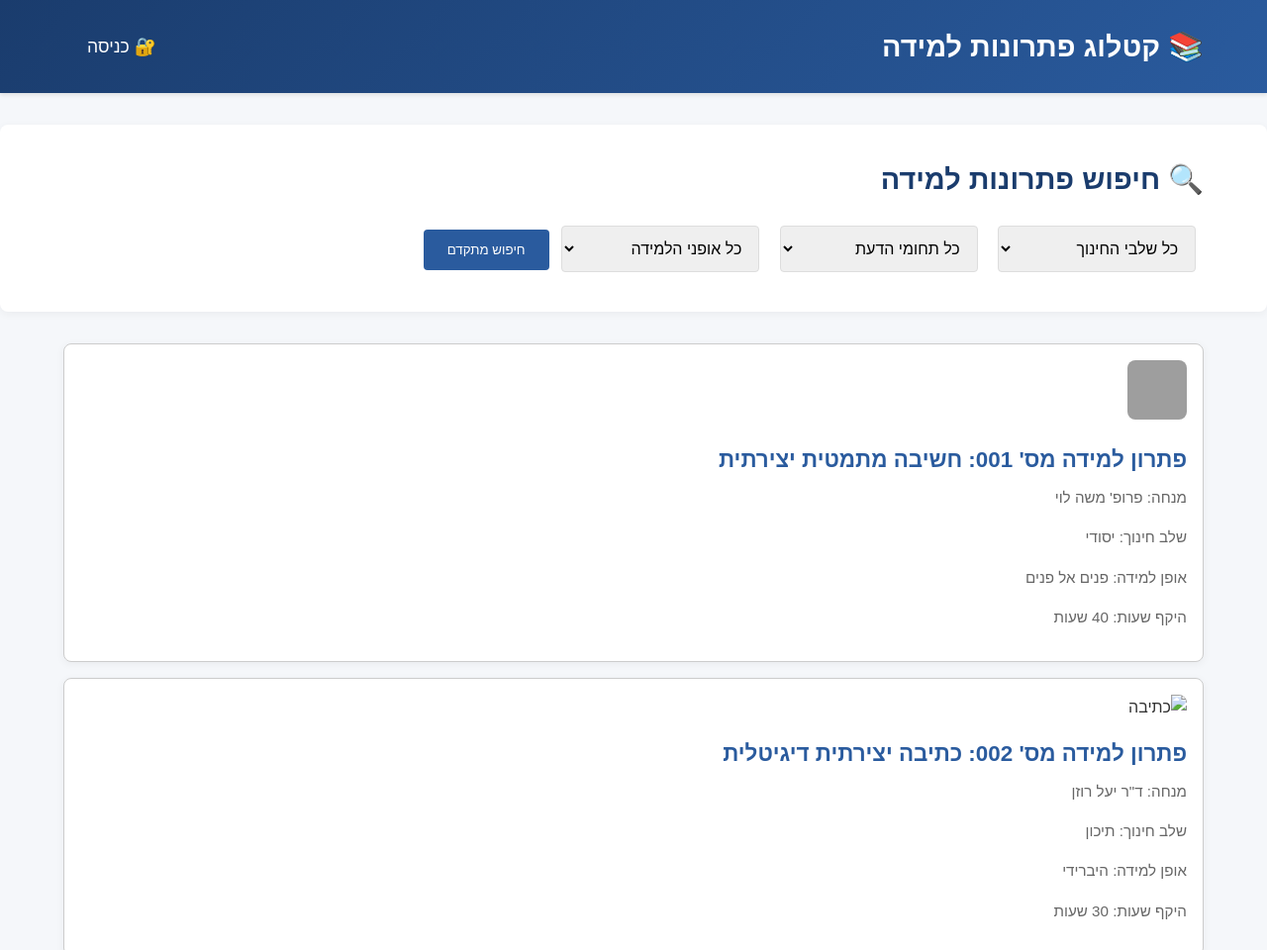
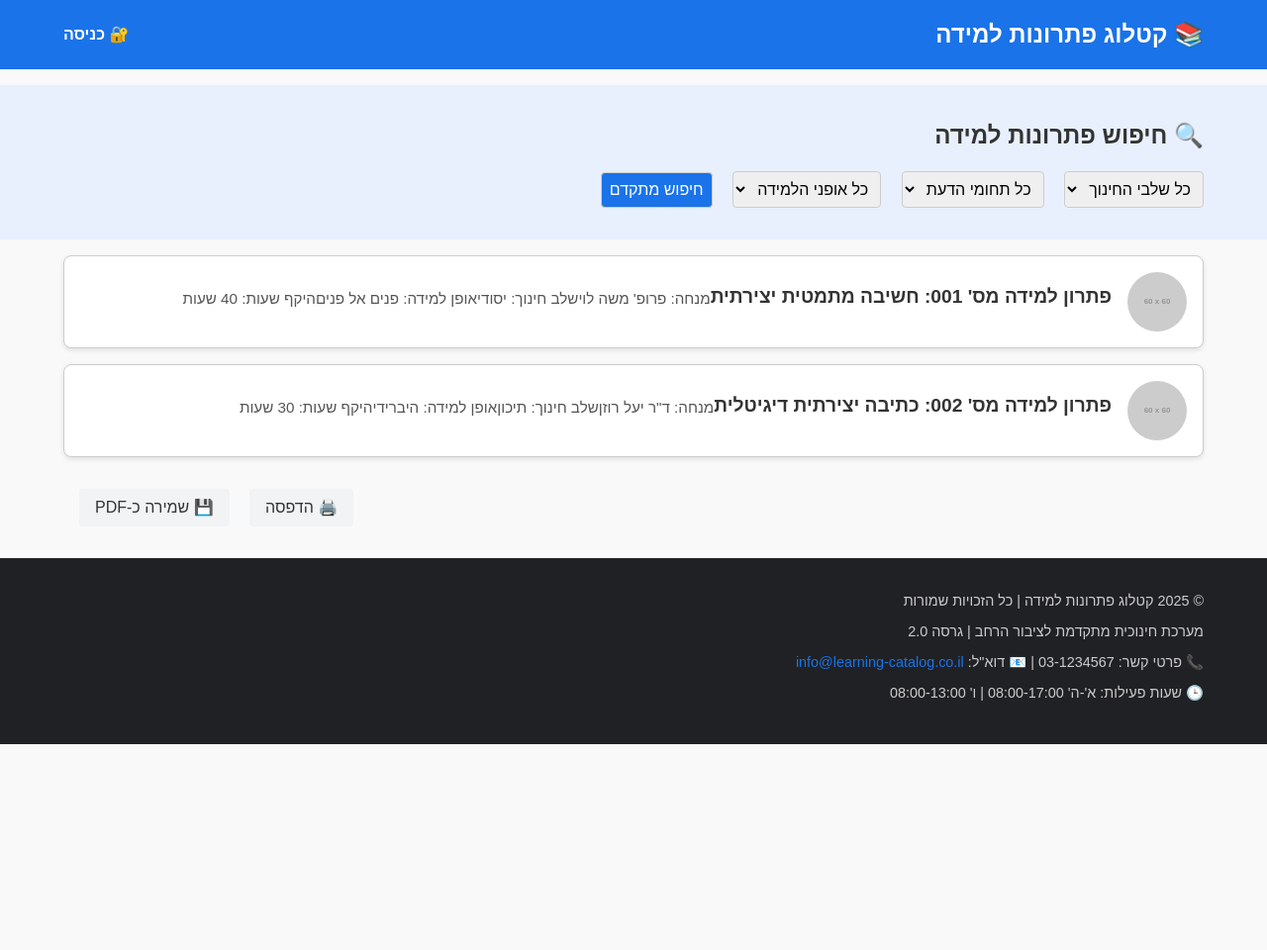
Before and after one commit to maherkhatib77/learning-catalog, a plain HTML site: page index.html in a window 1280 px wide. Shown: the top 960 px of the page at 99% size. After the commit the page ends 800 px from the top, so only its background shows below. Drawn offline with Linux system fonts and the light colour scheme; files that its build step writes are made by us from their sources; placeholder pictures from the web are drawn by us.

Commit message:
Update style.css

```diff
--- a/css/style.css
+++ b/css/style.css
@@ -1,56 +1,44 @@
-/* General Reset and Base Styles */
+/* Reset */
 * {
     margin: 0;
     padding: 0;
     box-sizing: border-box;
 }
 
-body {
-    font-family: 'Rubik', -apple-system, BlinkMacSystemFont, 'Segoe UI', Roboto, Oxygen, Ubuntu, Cantarell, sans-serif;
-    line-height: 1.6;
-    color: #333;
-    background-color: #f5f7fa;
-    direction: rtl;
+html {
+    scroll-behavior: smooth;
 }
 
-/* Typography */
-h1, h2, h3, h4, h5, h6 {
-    font-weight: 700;
-    color: #1a3c6d;
+body {
+    font-family: 'Rubik', Arial, sans-serif;
+    background-color: #f9f9f9;
+    color: #333;
+    line-height: 1.6;
+    direction: rtl;
+    text-align: right;
+    padding: 0;
+    margin: 0;
 }
 
-h1 {
-    font-size: 2.5rem;
-    margin-bottom: 1.5rem;
+.container {
+    width: 90%;
+    max-width: 1200px;
+    margin: 0 auto;
 }
 
-h2 {
-    font-size: 1.8rem;
-    margin-bottom: 1rem;
+/* Header */
+header {
+    background-color: #1a73e8;
+    color: white;
+    padding: 1rem 0;
+    position: sticky;
+    top: 0;
+    z-index: 1000;
 }
 
-h3 {
-    font-size: 1.4rem;
-    margin-bottom: 0.8rem;
-}
-
-p {
-    margin-bottom: 1rem;
-}
-
-/* Layout */
-.container {
-    max-width: 1200px;
-    margin: 0 auto;
-    padding: 0 1.5rem;
-}
-
-/* Header Styles */
-header {
-    background: linear-gradient(135deg, #1a3c6d, #2a5b9e);
-    color: white;
-    padding: 1.5rem 0;
-    box-shadow: 0 2px 4px rgba(0, 0, 0, 0.1);
+.logo {
+    font-size: 1.5rem;
+    font-weight: bold;
 }
 
 header .container {
@@ -59,218 +47,129 @@ header .container {
     align-items: center;
 }
 
-header .logo {
-    font-size: 1.8rem;
-    font-weight: 700;
-}
-
-header nav a {
+nav a {
     color: white;
     text-decoration: none;
-    margin-left: 1.5rem;
-    font-size: 1.1rem;
-    transition: opacity 0.3s;
-}
-
-header nav a:hover {
-    opacity: 0.8;
+    margin-right: 1rem;
+    font-weight: bold;
 }
 
 /* Search Section */
 .search-section {
-    background-color: white;
-    padding: 2rem;
-    margin: 2rem 0;
-    border-radius: 8px;
-    box-shadow: 0 2px 8px rgba(0, 0, 0, 0.05);
+    background-color: #e8f0fe;
+    padding: 2rem 0;
+    margin-top: 1rem;
 }
 
-.search-section select {
-    padding: 0.8rem;
-    margin: 0.5rem;
-    border: 1px solid #ddd;
-    border-radius: 4px;
-    font-size: 1rem;
-    width: 200px;
+.search-section h2 {
+    margin-bottom: 1rem;
 }
 
-.search-section .advanced-search {
-    background-color: #2a5b9e;
-    color: white;
-    padding: 0.8rem 1.5rem;
-    border: none;
+.search-section select,
+.search-section button.advanced-search {
+    padding: 0.5rem;
+    margin-left: 1rem;
     border-radius: 4px;
-    cursor: pointer;
-    transition: background-color 0.3s;
+    border: 1px solid #ccc;
+    font-size: 1rem;
 }
 
-.search-section .advanced-search:hover {
-    background-color: #1a3c6d;
+.search-section button.advanced-search {
+    background-color: #1a73e8;
+    color: white;
+    cursor: pointer;
 }
 
-/* Learning Solution Cards */
+/* Solution Cards */
 .solution-card {
     background-color: white;
     border-radius: 8px;
-    padding: 1.5rem;
-    margin: 1.5rem 0;
-    box-shadow: 0 2px 8px rgba(0, 0, 0, 0.05);
-    position: relative;
-    overflow: hidden;
+    padding: 1rem;
+    margin: 1rem 0;
+    box-shadow: 0 2px 5px rgba(0, 0, 0, 0.1);
+    display: flex;
+    align-items: center;
+    transition: transform 0.2s ease;
+}
+
+.solution-card:hover {
+    transform: translateY(-5px);
 }
 
 .solution-card img {
     width: 60px;
     height: 60px;
+    margin-left: 1rem;
     object-fit: cover;
-    border-radius: 8px;
-    margin-bottom: 1rem;
+    border-radius: 50%;
 }
 
 .solution-card h3 {
-    color: #2a5b9e;
+    font-size: 1.2rem;
     margin-bottom: 0.5rem;
 }
 
 .solution-card p {
-    color: #666;
     font-size: 0.95rem;
+    margin-bottom: 0.3rem;
+    color: #555;
 }
 
-/* Specific images for knowledge domains (updated to assets/images) */
-.solution-card.math img {
-    content: url('/assets/images/math.jpg');
+/* Action Buttons */
+section.container:last-of-type {
+    margin-top: 2rem;
+    text-align: left;
 }
 
-.solution-card.writing img {
-    content: url('/assets/images/writing.jpg');
+section.container:last-of-type button {
+    padding: 0.6rem 1rem;
+    margin-left: 1rem;
+    border: none;
+    border-radius: 4px;
+    background-color: #f1f3f4;
+    color: #333;
+    cursor: pointer;
+    font-size: 1rem;
+    transition: background-color 0.2s ease;
 }
 
-.solution-card.science img {
-    content: url('/assets/images/science.jpg');
-}
-
-.solution-card.english img {
-    content: url('/assets/images/english.jpg');
-}
-
-.solution-card.history img {
-    content: url('/assets/images/history.jpg');
-}
-
-.solution-card.emotional img {
-    content: url('/assets/images/emotional.jpg');
-}
-
-/* Admin Dashboard */
-.admin-section {
-    background-color: white;
-    padding: 2rem;
-    margin: 2rem 0;
-    border-radius: 8px;
-    box-shadow: 0 2px 8px rgba(0, 0, 0, 0.05);
-}
-
-.admin-section table {
-    width: 100%;
-    border-collapse: collapse;
-    margin-top: 1rem;
-}
-
-.admin-section th, .admin-section td {
-    padding: 1rem;
-    text-align: right;
-    border-bottom: 1px solid #eee;
-}
-
-.admin-section th {
-    background-color: #f8f9fa;
-    font-weight: 600;
-    color: #1a3c6d;
-}
-
-.admin-section td a {
-    color: #2a5b9e;
-    text-decoration: none;
-    margin: 0 0.5rem;
-}
-
-.admin-section td a:hover {
-    text-decoration: underline;
-}
-
-/* Form Styles */
-form {
-    display: flex;
-    flex-direction: column;
-    gap: 1rem;
-}
-
-form label {
-    font-weight: 600;
-    color: #1a3c6d;
-}
-
-form input, form select, form textarea {
-    padding: 0.8rem;
-    border: 1px solid #ddd;
-    border-radius: 4px;
-    font-size: 1rem;
-}
-
-form button {
-    background-color: #2a5b9e;
-    color: white;
-    padding: 0.8rem 1.5rem;
-    border: none;
-    border-radius: 4px;
-    cursor: pointer;
-    transition: background-color 0.3s;
-}
-
-form button:hover {
-    background-color: #1a3c6d;
+section.container:last-of-type button:hover {
+    background-color: #dce0e6;
 }
 
 /* Footer */
 footer {
-    background-color: #1a3c6d;
-    color: white;
+    background-color: #202124;
+    color: #ccc;
     padding: 2rem 0;
-    text-align: center;
     margin-top: 2rem;
 }
 
 footer a {
-    color: #a8c7ff;
+    color: #1a73e8;
     text-decoration: none;
 }
 
-footer a:hover {
-    text-decoration: underline;
+footer p {
+    font-size: 0.9rem;
+    margin-bottom: 0.5rem;
 }
 
-/* Responsive Design */
+/* Responsive */
 @media (max-width: 768px) {
-    .container {
-        padding: 0 1rem;
-    }
-
-    header .container {
-        flex-direction: column;
-        gap: 1rem;
-    }
-
-    .search-section select {
+    .search-section select,
+    .search-section button.advanced-search {
+        display: block;
         width: 100%;
         margin: 0.5rem 0;
     }
 
     .solution-card {
-        padding: 1rem;
+        flex-direction: column;
+        align-items: flex-start;
     }
 
-    .admin-section table {
-        font-size: 0.9rem;
+    .solution-card img {
+        margin-bottom: 1rem;
     }
 }
```
